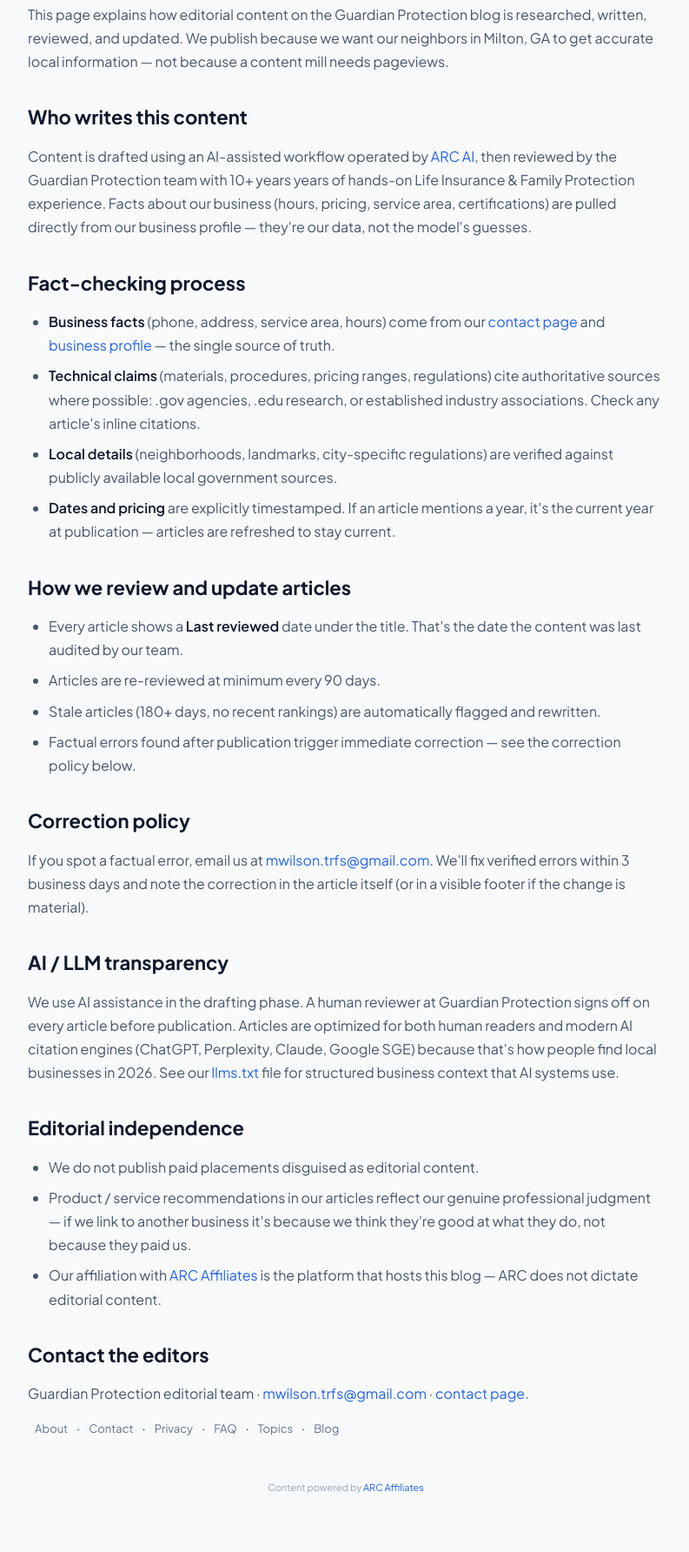
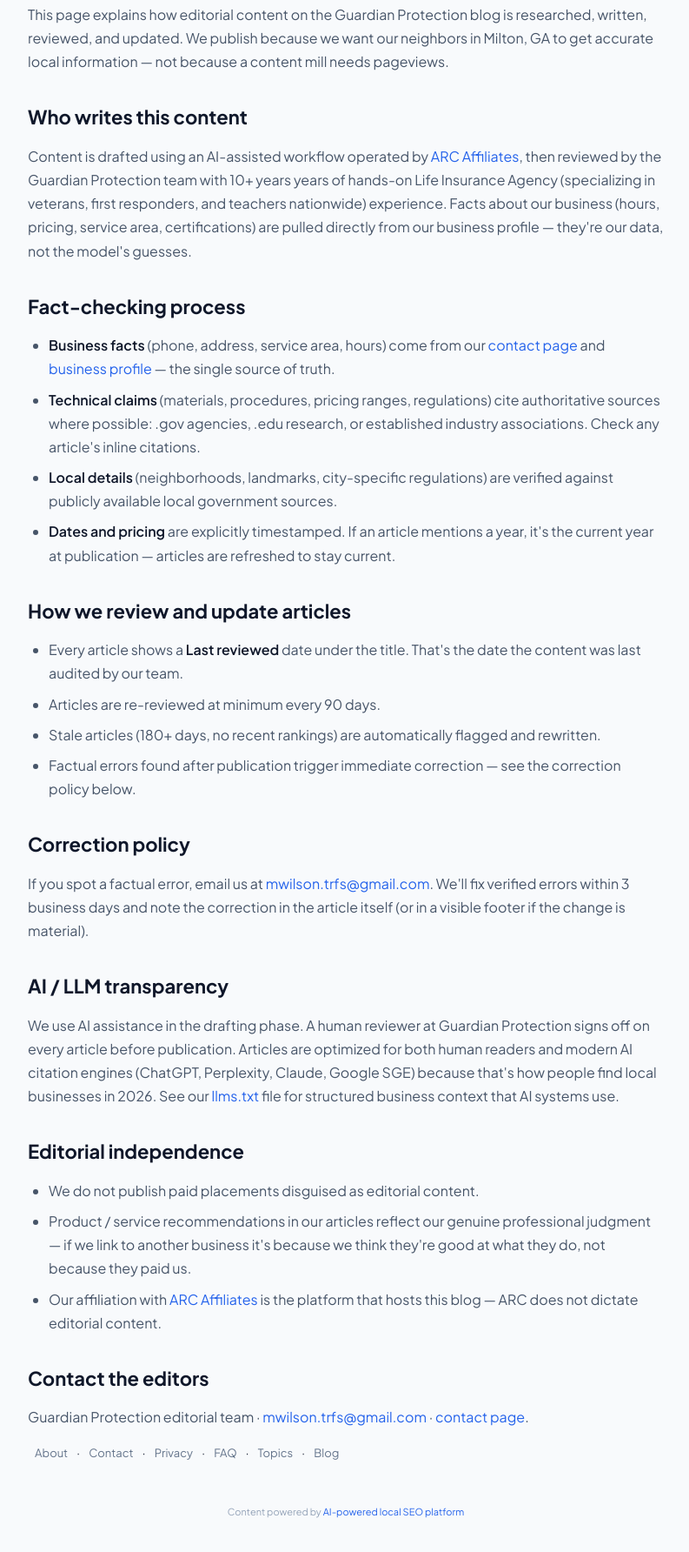
Before and after one commit to ARC-Affiliates/guardian-protection, a plain HTML site: page editorial-policy/index.html in a window 1280 px wide. Shown: the part 264-2048 px from the top of the page at 87% size, without its empty margins (242-1035 px from the left). Drawn offline with Linux system fonts and the light colour scheme.

Commit message:
init: editorial policy page

```diff
--- a/editorial-policy/index.html
+++ b/editorial-policy/index.html
@@ -62,7 +62,7 @@
 <p>This page explains how editorial content on the Guardian Protection blog is researched, written, reviewed, and updated. We publish because we want our neighbors in Milton, GA to get accurate local information — not because a content mill needs pageviews.</p>
 
 <h2>Who writes this content</h2>
-<p>Content is drafted using an AI-assisted workflow operated by <a href="https://arcaffiliates.com/case-studies" rel="dofollow">ARC AI</a>, then reviewed by the Guardian Protection team with 10+ years years of hands-on Life Insurance & Family Protection experience. Facts about our business (hours, pricing, service area, certifications) are pulled directly from our business profile — they're our data, not the model's guesses.</p>
+<p>Content is drafted using an AI-assisted workflow operated by <a href="https://arcaffiliates.com" rel="dofollow">ARC Affiliates</a>, then reviewed by the Guardian Protection team with 10+ years years of hands-on Life Insurance Agency (specializing in veterans, first responders, and teachers nationwide) experience. Facts about our business (hours, pricing, service area, certifications) are pulled directly from our business profile — they're our data, not the model's guesses.</p>
 
 <h2>Fact-checking process</h2>
 <ul>
@@ -90,7 +90,7 @@
 <ul>
 <li>We do not publish paid placements disguised as editorial content.</li>
 <li>Product / service recommendations in our articles reflect our genuine professional judgment — if we link to another business it's because we think they're good at what they do, not because they paid us.</li>
-<li>Our affiliation with <a href="https://arcaffiliates.com/about" rel="dofollow">ARC Affiliates</a> is the platform that hosts this blog — ARC does not dictate editorial content.</li>
+<li>Our affiliation with <a href="https://arcaffiliates.com/pricing" rel="dofollow">ARC Affiliates</a> is the platform that hosts this blog — ARC does not dictate editorial content.</li>
 </ul>
 
 <h2>Contact the editors</h2>
@@ -104,7 +104,7 @@
     <a href="/pillars/">Topics</a> ·
     <a href="/blog/">Blog</a>
   </div>
-  <div class="footer">Content powered by <a href="https://arcaffiliates.com" rel="dofollow">ARC Affiliates</a></div>
+  <div class="footer">Content powered by <a href="https://arcaffiliates.com" rel="dofollow">AI-powered local SEO platform</a></div>
 </div>
 </body>
 </html>
```
